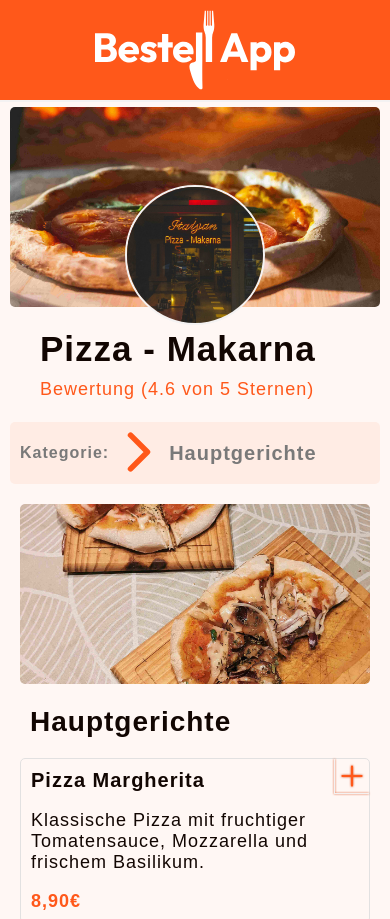
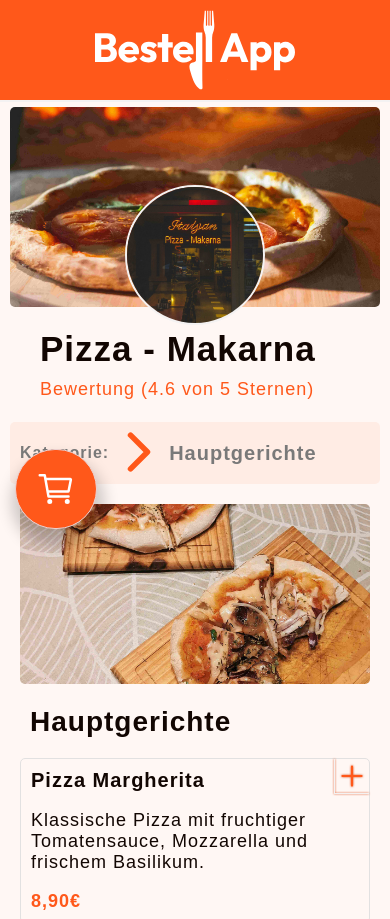
Before and after one commit to HenryWolfDev/Bestell-App, a plain HTML site: page index.html in a window 390 px wide. Shown: the top 919 px of the page. Drawn offline with Linux system fonts and the light colour scheme.

Commit message:
added float action button

```diff
--- a/css/basketWrapper.css
+++ b/css/basketWrapper.css
@@ -1,7 +1,7 @@
 #mobile-basket {
   display: none;
 
-  background-color: var(--background-light);
+  /* background-color: var(--background-light); */
   text-align: center;
   padding: 1.5rem;
   font-size: 1.8rem;
@@ -22,6 +22,33 @@
 @media (max-width: 1180px) {
   #mobile-basket {
     display: block;
+    position: fixed;
+    top: 5;
+    left: 0;
+    bottom: 30rem;
+
+    .mobile-basket-logo-hidden {
+      display: none;
+    }
+    .mobile-basket-logo {
+      width: 4rem;
+      height: 4rem;
+      color: white;
+    }
+
+    button {
+      display: flex;
+      align-items: center;
+      gap: 1rem;
+      width: auto;
+      height: 8rem;
+      border: 0.1rem solid rgb(236, 208, 208);
+      border-radius: 10rem;
+      box-shadow: 2px 13px 15px 5px rgba(0, 0, 0, 0.2);
+    }
+    button:hover {
+      background-color: var(--hover-color);
+    }
   }
 
   .basket-wrapper {
--- a/index.html
+++ b/index.html
@@ -175,7 +175,50 @@
 
         <!-- #region TOGGLE ANZEIGE WARENKORB -->
         <div id="mobile-basket" class="container">
-          <button id="mobile-toggle">Warenkorb</button>
+          <button id="mobile-toggle">
+            <svg
+              xmlns="http://www.w3.org/2000/svg"
+              class="mobile-basket-logo"
+              viewBox="0 0 512 512"
+            >
+              <circle
+                cx="176"
+                cy="416"
+                r="16"
+                fill="none"
+                stroke="currentColor"
+                stroke-linecap="round"
+                stroke-linejoin="round"
+                stroke-width="32"
+              />
+              <circle
+                cx="400"
+                cy="416"
+                r="16"
+                fill="none"
+                stroke="currentColor"
+                stroke-linecap="round"
+                stroke-linejoin="round"
+                stroke-width="32"
+              />
+              <path
+                fill="none"
+                stroke="currentColor"
+                stroke-linecap="round"
+                stroke-linejoin="round"
+                stroke-width="32"
+                d="M48 80h64l48 272h256"
+              />
+              <path
+                d="M160 288h249.44a8 8 0 007.85-6.43l28.8-144a8 8 0 00-7.85-9.57H128"
+                fill="none"
+                stroke="currentColor"
+                stroke-linecap="round"
+                stroke-linejoin="round"
+                stroke-width="32"
+              />
+            </svg>
+          </button>
         </div>
         <!-- #endregion TOGGLE ANZEIGE WARENKORB -->
 
--- a/js/menuManager.js
+++ b/js/menuManager.js
@@ -187,5 +187,6 @@ export class RenderItems {
       overlay.classList.add("hidden");
     });
   }
+
   // #endregion
 }
```
Also changed, not shown: assets/icons/bag.svg (added).
